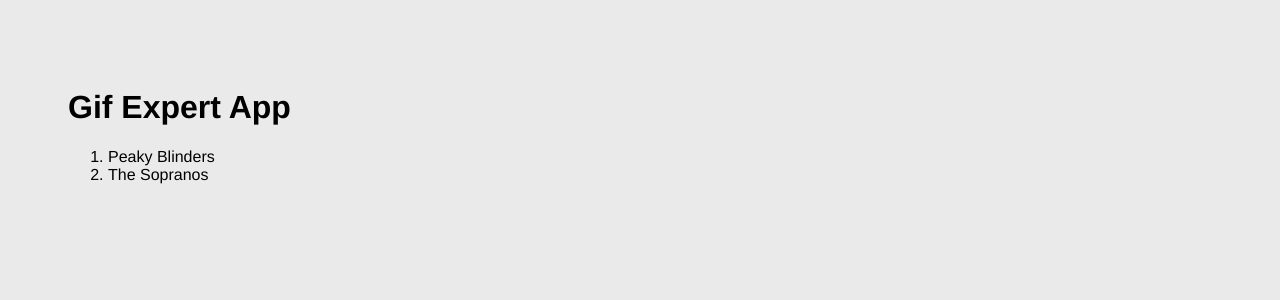
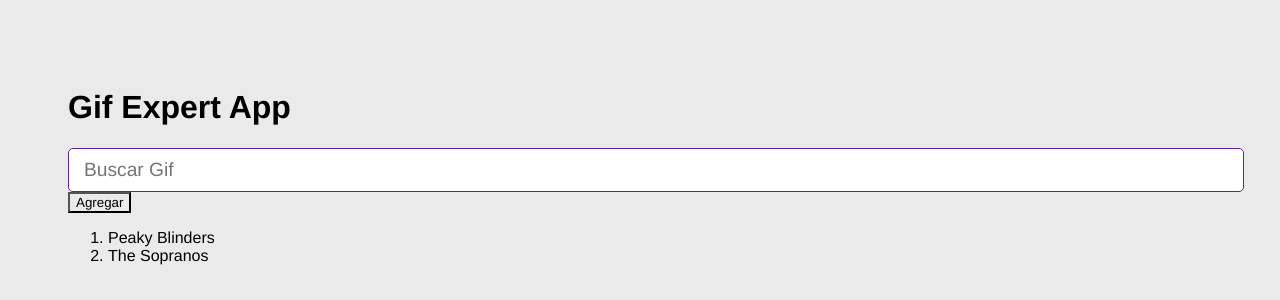
Before and after one commit to jner0/Gif-Expert-App, a React (Vite) app: page / in a window 1280 px wide. Shown: the top 300 px of the page. Built offline with nearby package versions, Linux system fonts and the light colour scheme.

Commit message:
Second Commit

```diff
--- a/src/GifExpertApp.jsx
+++ b/src/GifExpertApp.jsx
@@ -1,9 +1,17 @@
 import { useState } from "react"
+import { AddCategory } from "./components/AddCategory";
 
 export const GifExpertApp = () => {
 
     const [categories, setCategories] = useState([ 'Peaky Blinders', 'The Sopranos' ]);
-    console.log(categories);
+
+    const  onAddCategory = () => {
+
+        //categories.push('Bojack Horseman');
+        setCategories( ['Bojack Horseman', ...categories ] );
+        //setCategories( cat => [...cat, 'Bojack Hprseman'] );
+
+    }
 
   return (
     <>
@@ -11,8 +19,10 @@
         <h1>Gif Expert App</h1>
 
         {/* Input */}
+        <AddCategory/>
 
         {/* Listado de Gifs */}
+        <button onClick={ onAddCategory }>Agregar</button>
 
         <ol>
 
--- /dev/null
+++ b/src/components/AddCategory.jsx
@@ -0,0 +1,29 @@
+import { useState } from "react";
+
+export const AddCategory = () => {
+
+  const [inputValue, setInputValue] = useState('');
+
+  const onInputChange = (/*event*/ { target }) => {
+    setInputValue( target.value );
+  }
+
+  const onSubmit = ( event ) => {
+    event.preventDefault();
+    console.log(inputValue);
+  }
+
+  return (
+
+    <form onSubmit={ (event ) => onSubmit(event) }>
+        <input
+            type="text"
+            placeholder="Buscar Gif"
+            value={ inputValue }
+            onChange={ onInputChange }
+
+        />
+    </form>
+
+  )
+}
```
